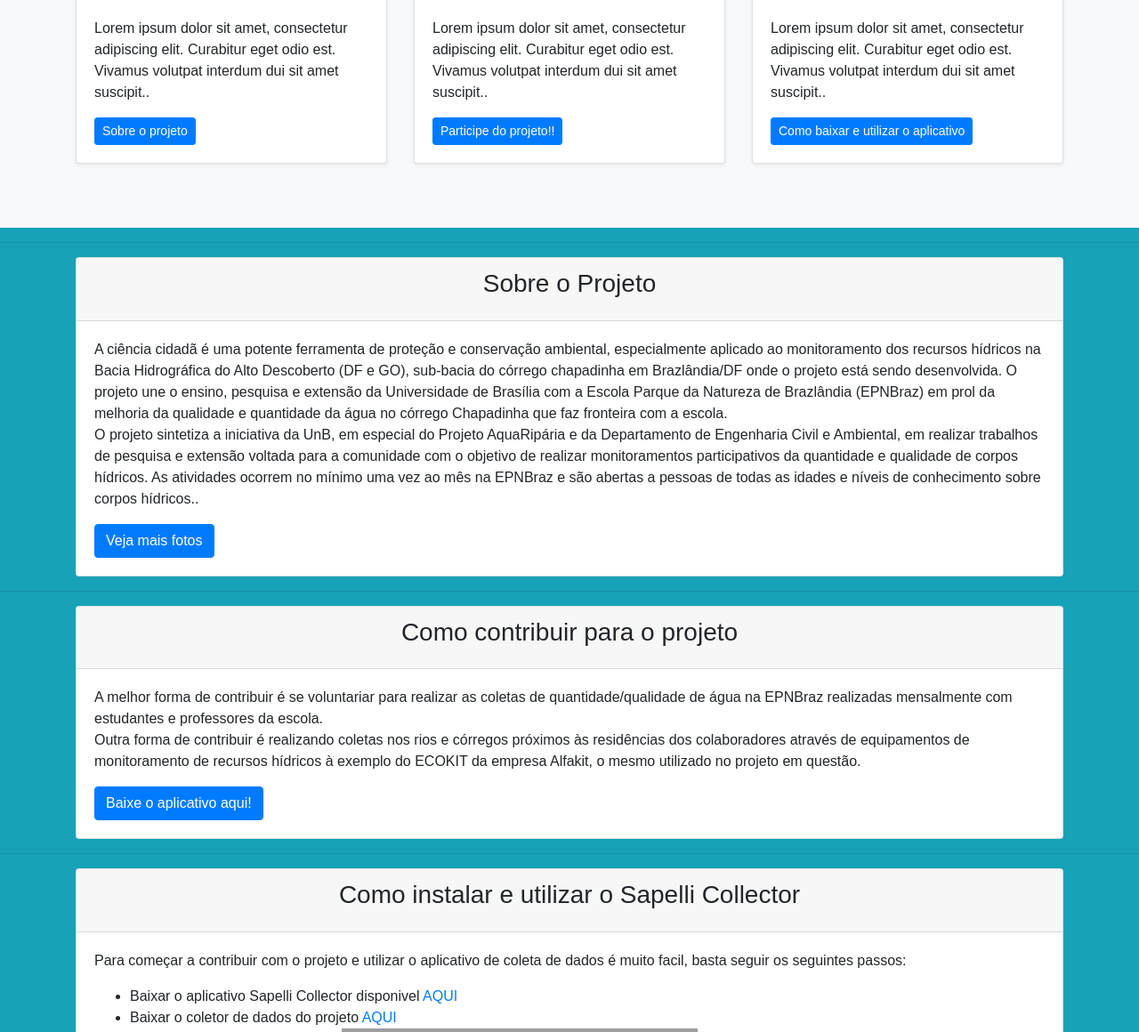
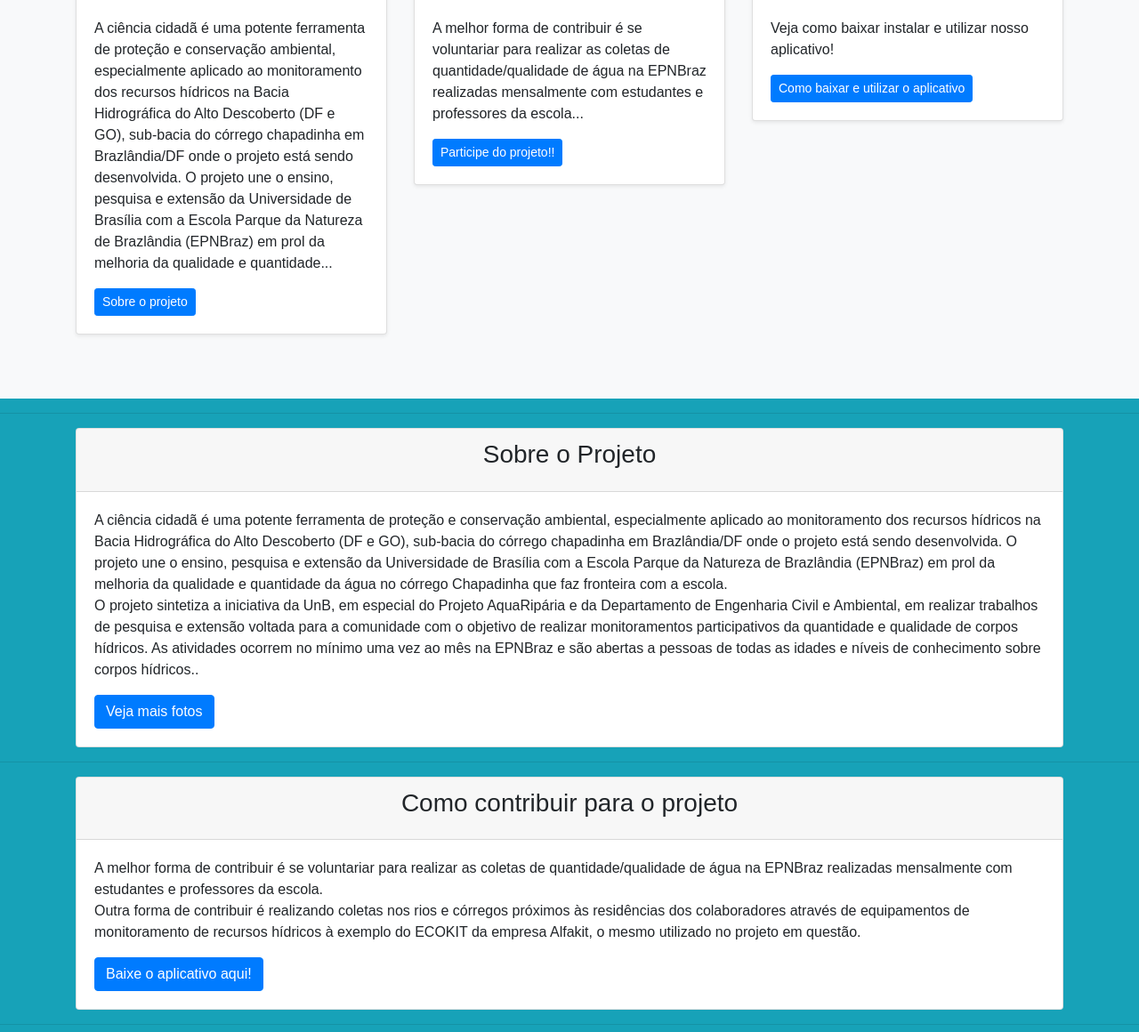
Before and after one commit to andrebargas/EcologiaCidada, a Django app: page / in a window 1280 px wide. Shown: the part 728-1888 px from the top of the page at 89% size. Run offline with Django 3.2, Linux system fonts and the light colour scheme; some libraries are stand-ins or nearby versions; grey boxes are pictures that could not be loaded.

Commit message:
adding card text

```diff
--- a/EcoCidada/portal/templates/home.html
+++ b/EcoCidada/portal/templates/home.html
@@ -53,8 +53,11 @@
               {% load static %}
               <img class="card-img-top"alt="Thumbnail [100%x225]" style="height: 225px; width: 100%; display: block;" src="{% static "/images/fotosbrazilandia/DJI_0420_Moment 7.jpg" %}">
               <div class="card-body">
-                <p class="card-text">Lorem ipsum dolor sit amet, consectetur adipiscing elit. Curabitur eget odio est.
-                  Vivamus volutpat interdum dui sit amet suscipit..</p>
+                <p class="card-text">A ciência cidadã é uma potente ferramenta de proteção e conservação ambiental,
+                  especialmente aplicado ao monitoramento dos recursos hídricos na Bacia Hidrográfica do Alto Descoberto
+                  (DF e GO), sub-bacia do córrego chapadinha em Brazlândia/DF onde o projeto está sendo desenvolvida. O
+                  projeto une o ensino, pesquisa e extensão da Universidade de Brasília com a Escola Parque da Natureza de
+                  Brazlândia (EPNBraz) em prol da melhoria da qualidade e quantidade...</p>
                 <div class="d-flex justify-content-between align-items-center">
                   <div class="btn-group">
                     <button onclick="window.location.href='#sobre'" type="button" class="btn btn-sm btn-primary">Sobre o projeto</button>
@@ -67,8 +70,9 @@
             <div class="card mb-4 shadow-sm">
               <img class="card-img-top" data-src="holder.js/100px225?theme=thumb&amp;bg=55595c&amp;fg=eceeef&amp;text=Thumbnail" alt="Thumbnail [100%x225]" src="{% static "/images/fotosbrazilandia/DJI_0420_Moment 4.JPG" %}" style="height: 225px; width: 100%; display: block;">
               <div class="card-body">
-                <p class="card-text">Lorem ipsum dolor sit amet, consectetur adipiscing elit. Curabitur eget odio est.
-                  Vivamus volutpat interdum dui sit amet suscipit..</p>
+                <p class="card-text">A melhor forma de contribuir é se voluntariar para realizar as coletas
+                  de quantidade/qualidade de água na EPNBraz realizadas mensalmente com estudantes e professores
+                  da escola...</p>
                 <div class="d-flex justify-content-between align-items-center">
                   <div class="btn-group">
                     <button type="button" onclick="window.location.href='#participe'" class="btn btn-sm btn-primary">Participe do projeto!!</button>
@@ -81,8 +85,7 @@
             <div class="card mb-4 shadow-sm">
               <img class="card-img-top" data-src="holder.js/100px225?theme=thumb&amp;bg=55595c&amp;fg=eceeef&amp;text=Thumbnail" alt="Thumbnail [100%x225]" src="https://encrypted-tbn0.gstatic.com/images?q=tbn:ANd9GcRaMaAOgmBHsCiUwT1lP-zxKcaSKValpJYyyVgQqQubbrwXF4Ql" data-holder-rendered="true" style="height: 225px; width: 100%; display: block;">
               <div class="card-body">
-                <p class="card-text">Lorem ipsum dolor sit amet, consectetur adipiscing elit. Curabitur eget odio est.
-                  Vivamus volutpat interdum dui sit amet suscipit..</p>
+                <p class="card-text">Veja como baixar instalar e utilizar nosso aplicativo!</p>
                 <div class="d-flex justify-content-between align-items-center">
                   <div class="btn-group">
                     <button type="button" onclick="window.location.href='#utilizacao'" class="btn btn-sm btn-primary">Como baixar e utilizar o aplicativo</button>
```
